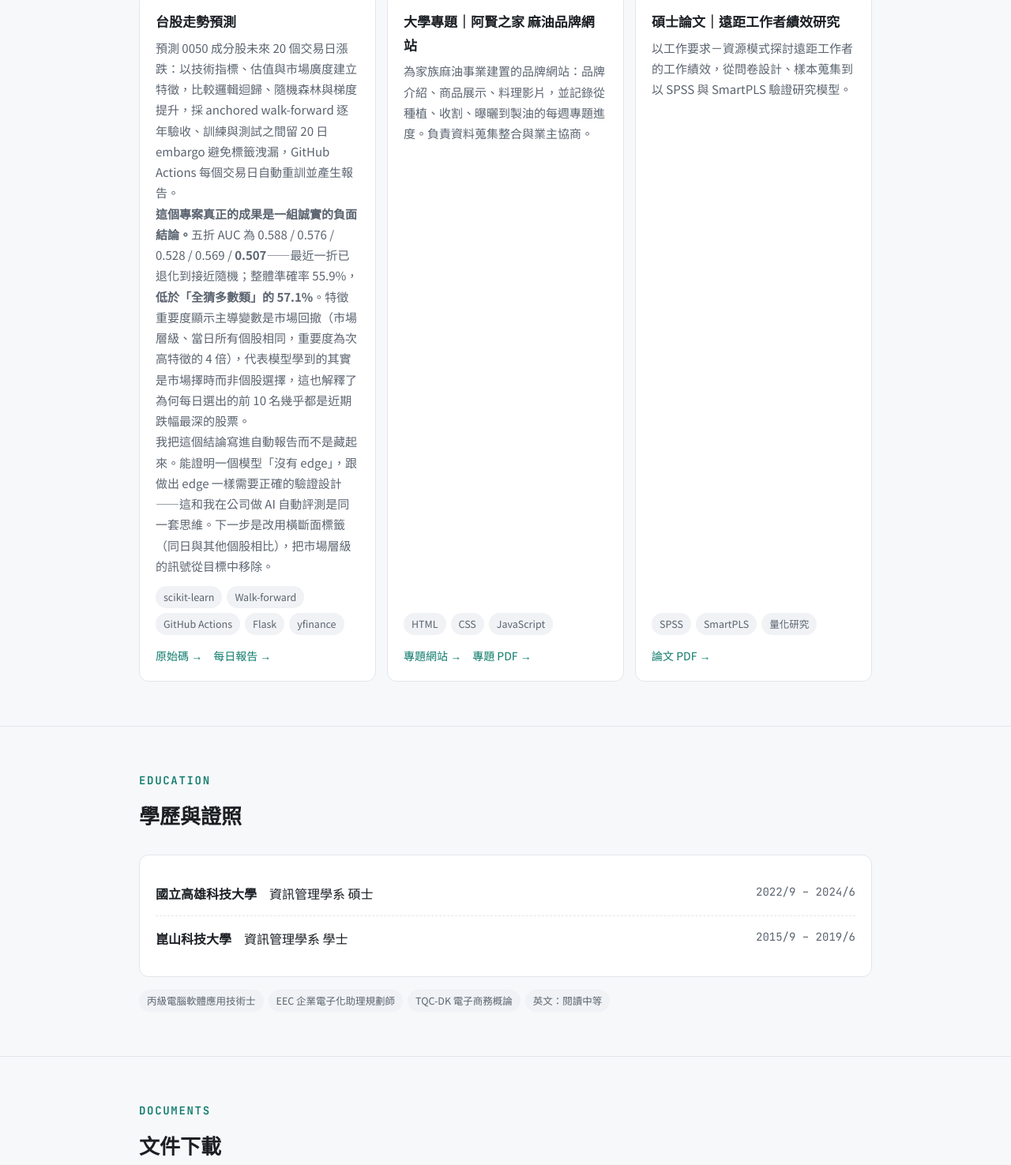
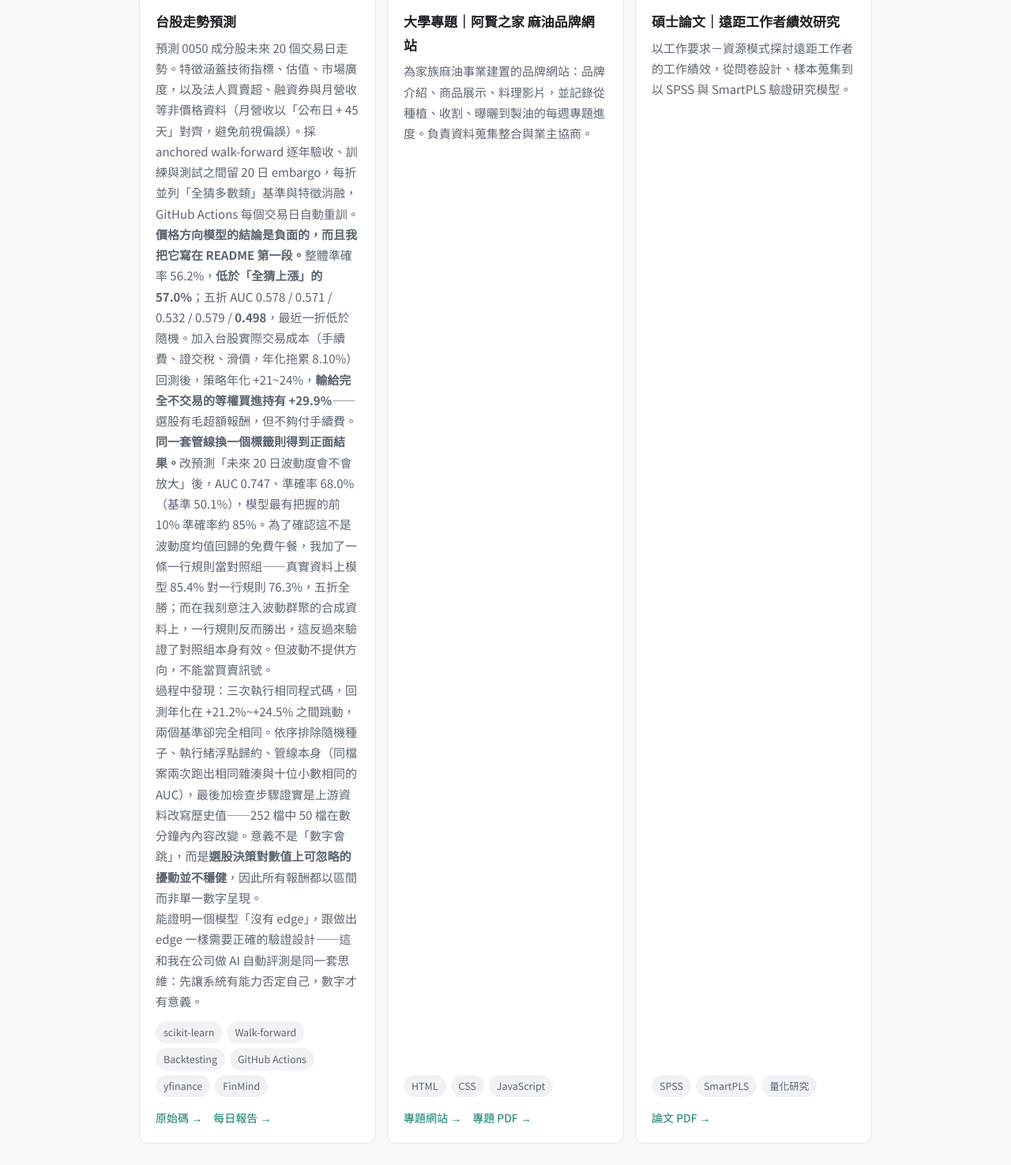
Before and after one commit to minghan5487/my, a plain HTML site: page index.html in a window 1280 px wide. Shown: the part 5213-6688 px from the top of the page at 79% size. Drawn offline with Linux system fonts and the light colour scheme.

Commit message:
Revise project details and conclusions in index.html
Updated project descriptions and conclusions for stock prediction model, highlighting negative results and the importance of validation design.

```diff
--- a/index.html
+++ b/index.html
@@ -3,7 +3,7 @@
 <head>
 <meta charset="UTF-8">
 <meta name="viewport" content="width=device-width, initial-scale=1">
-<title>吳明翰｜測試自動化工程師</title>
+<title>吳明翰｜AI 應用工程師</title>
 <meta name="description" content="吳明翰｜軟韌體測試工程師，專注測試自動化、資料管線與伺服器 Debug。">
 <link rel="preconnect" href="https://fonts.googleapis.com">
 <link rel="preconnect" href="https://fonts.gstatic.com" crossorigin>
@@ -299,10 +299,12 @@ footer .wrap{display:flex;justify-content:space-between;flex-wrap:wrap;gap:12px}
       </div>
       <div class="card project">
         <h5>台股走勢預測</h5>
-        <p>預測 0050 成分股未來 20 個交易日漲跌：以技術指標、估值與市場廣度建立特徵，比較邏輯迴歸、隨機森林與梯度提升，採 anchored walk-forward 逐年驗收、訓練與測試之間留 20 日 embargo 避免標籤洩漏，GitHub Actions 每個交易日自動重訓並產生報告。</p>
-        <p><strong>這個專案真正的成果是一組誠實的負面結論。</strong>五折 AUC 為 0.588 / 0.576 / 0.528 / 0.569 / <strong>0.507</strong>——最近一折已退化到接近隨機；整體準確率 55.9%，<strong>低於「全猜多數類」的 57.1%</strong>。特徵重要度顯示主導變數是市場回撤（市場層級、當日所有個股相同，重要度為次高特徵的 4 倍），代表模型學到的其實是市場擇時而非個股選擇，這也解釋了為何每日選出的前 10 名幾乎都是近期跌幅最深的股票。</p>
-        <p>我把這個結論寫進自動報告而不是藏起來。能證明一個模型「沒有 edge」，跟做出 edge 一樣需要正確的驗證設計——這和我在公司做 AI 自動評測是同一套思維。下一步是改用橫斷面標籤（同日與其他個股相比），把市場層級的訊號從目標中移除。</p>
-        <div class="chips"><span class="chip">scikit-learn</span><span class="chip">Walk-forward</span><span class="chip">GitHub Actions</span><span class="chip">Flask</span><span class="chip">yfinance</span></div>
+        <p>預測 0050 成分股未來 20 個交易日走勢。特徵涵蓋技術指標、估值、市場廣度，以及法人買賣超、融資券與月營收等非價格資料（月營收以「公布日 + 45 天」對齊，避免前視偏誤）。採 anchored walk-forward 逐年驗收、訓練與測試之間留 20 日 embargo，每折並列「全猜多數類」基準與特徵消融，GitHub Actions 每個交易日自動重訓。</p>
+        <p><strong>價格方向模型的結論是負面的，而且我把它寫在 README 第一段。</strong>整體準確率 56.2%，<strong>低於「全猜上漲」的 57.0%</strong>；五折 AUC 0.578 / 0.571 / 0.532 / 0.579 / <strong>0.498</strong>，最近一折低於隨機。加入台股實際交易成本（手續費、證交稅、滑價，年化拖累 8.10%）回測後，策略年化 +21~24%，<strong>輸給完全不交易的等權買進持有 +29.9%</strong>——選股有毛超額報酬，但不夠付手續費。</p>
+        <p><strong>同一套管線換一個標籤則得到正面結果。</strong>改預測「未來 20 日波動度會不會放大」後，AUC 0.747、準確率 68.0%（基準 50.1%），模型最有把握的前 10% 準確率約 85%。為了確認這不是波動度均值回歸的免費午餐，我加了一條一行規則當對照組——真實資料上模型 85.4% 對一行規則 76.3%，五折全勝；而在我刻意注入波動群聚的合成資料上，一行規則反而勝出，這反過來驗證了對照組本身有效。但波動不提供方向，不能當買賣訊號。</p>
+        <p>過程中發現：三次執行相同程式碼，回測年化在 +21.2%~+24.5% 之間跳動，兩個基準卻完全相同。依序排除隨機種子、執行緒浮點歸約、管線本身（同檔案兩次跑出相同雜湊與十位小數相同的 AUC），最後加檢查步驟證實是上游資料改寫歷史值——252 檔中 50 檔在數分鐘內內容改變。意義不是「數字會跳」，而是<strong>選股決策對數值上可忽略的擾動並不穩健</strong>，因此所有報酬都以區間而非單一數字呈現。</p>
+        <p>能證明一個模型「沒有 edge」，跟做出 edge 一樣需要正確的驗證設計——這和我在公司做 AI 自動評測是同一套思維：先讓系統有能力否定自己，數字才有意義。</p>
+        <div class="chips"><span class="chip">scikit-learn</span><span class="chip">Walk-forward</span><span class="chip">Backtesting</span><span class="chip">GitHub Actions</span><span class="chip">yfinance</span><span class="chip">FinMind</span></div>
         <div class="links"><a href="https://github.com/minghan5487/ML" target="_blank" rel="noopener">原始碼 →</a><a href="https://github.com/minghan5487/ML/blob/main/reports/latest.md" target="_blank" rel="noopener">每日報告 →</a></div>
       </div>
       <div class="card project">
@@ -388,7 +390,7 @@ footer .wrap{display:flex;justify-content:space-between;flex-wrap:wrap;gap:12px}
     <p>我參與過兩次部門遷移，擔任現場核心協調角色，負責跨單位溝通、人力調度與網路環境建置，並即時處理突發狀況。這類工作技術含量不一定最高，但很吃溝通與事前規劃，也是我相對擅長的部分。</p>
 
     <h5>個人專案與下一步</h5>
-    <p>工作之外我持續寫自己的專案。台股走勢預測那個讓我學到最多的不是建模，是評估：我用 anchored walk-forward 加 embargo 做驗證，結果誠實告訴我最近一折 AUC 只有 0.507、準確率還輸給「全猜多數類」的基準，而特徵重要度指出主導變數是市場層級的回撤，代表它學到的是市場擇時不是選股。我把這個負面結論直接寫進每日自動報告裡，因為能證明模型沒有 edge，跟做出 edge 一樣需要正確的驗證設計。</p>
+    <p>工作之外我持續寫自己的專案。台股走勢預測那個讓我學到最多的不是建模，是評估。我用 anchored walk-forward 加 embargo 做驗證，結果誠實告訴我最近一折 AUC 只有 0.498、準確率 56.2% 還輸給「全猜上漲」的 57.0%；加入實際交易成本回測後，策略甚至輸給完全不交易。更有意思的是過程中我自己提過的兩個假設都被實驗推翻——我一度認定主導變數是市場層級的回撤、模型學到的是市場擇時，但特徵消融顯示那三個特徵的邊際貢獻只有 +0.015，推論不成立。我把推翻的過程也留在報告裡。改預測波動度後倒是得到正面結果（前 10% 把握約 85%），而且先用一條一行規則當對照組確認它不是免費午餐。能證明模型沒有 edge，跟做出 edge 一樣需要正確的驗證設計。</p>
     <p>接下來我希望轉任 AI 應用工程師，專注在企業內部的 LLM 導入、RAG 系統與模型評測。我不是從模型研究進入 AI，而是從一個很具體的現場問題開始，這讓我對「怎麼讓語言模型在有事實責任的場合被信任」特別有感。目前正在補強語意檢索（向量嵌入與重排序），把現有的字面檢索經驗銜接到完整的 RAG 技術棧。</p>
   </div>
 </section>
```
